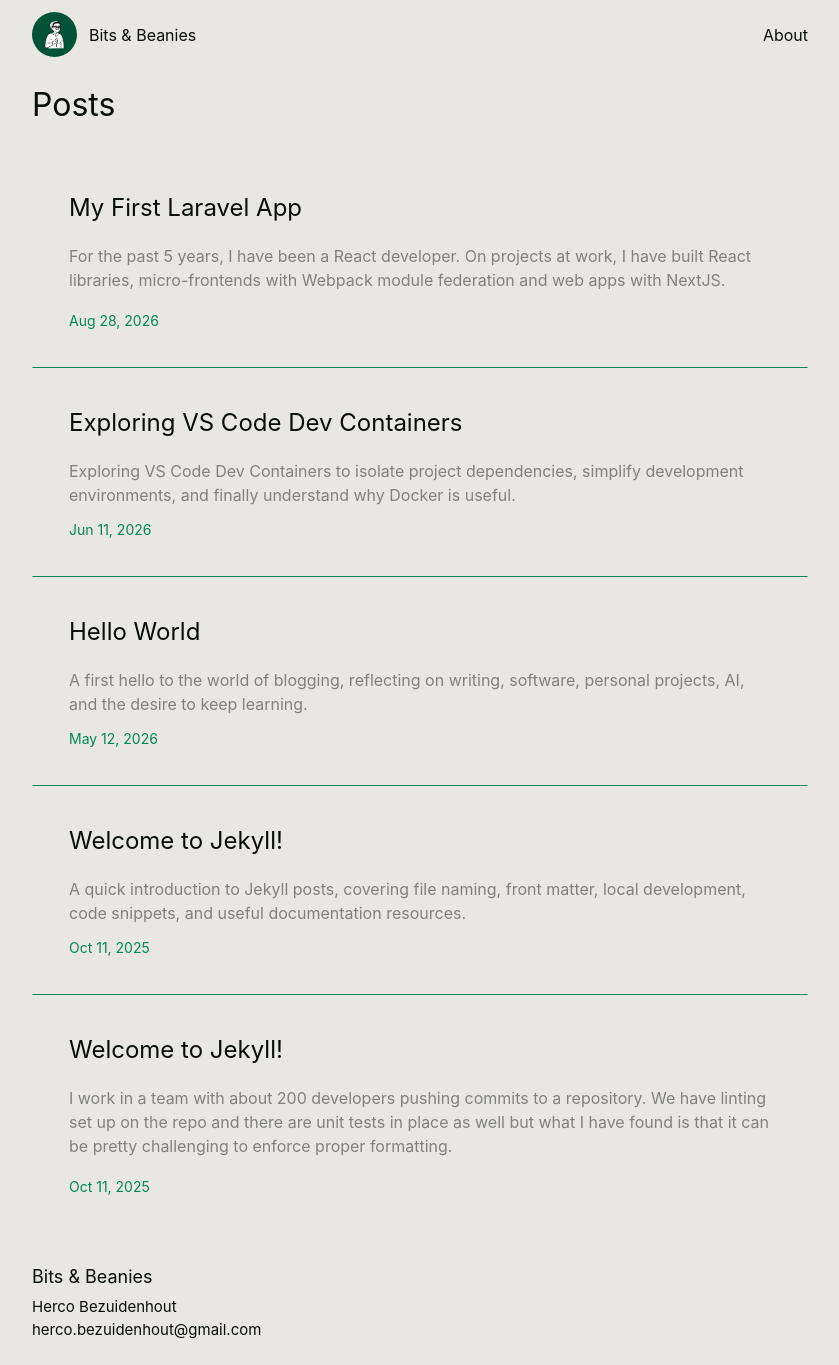
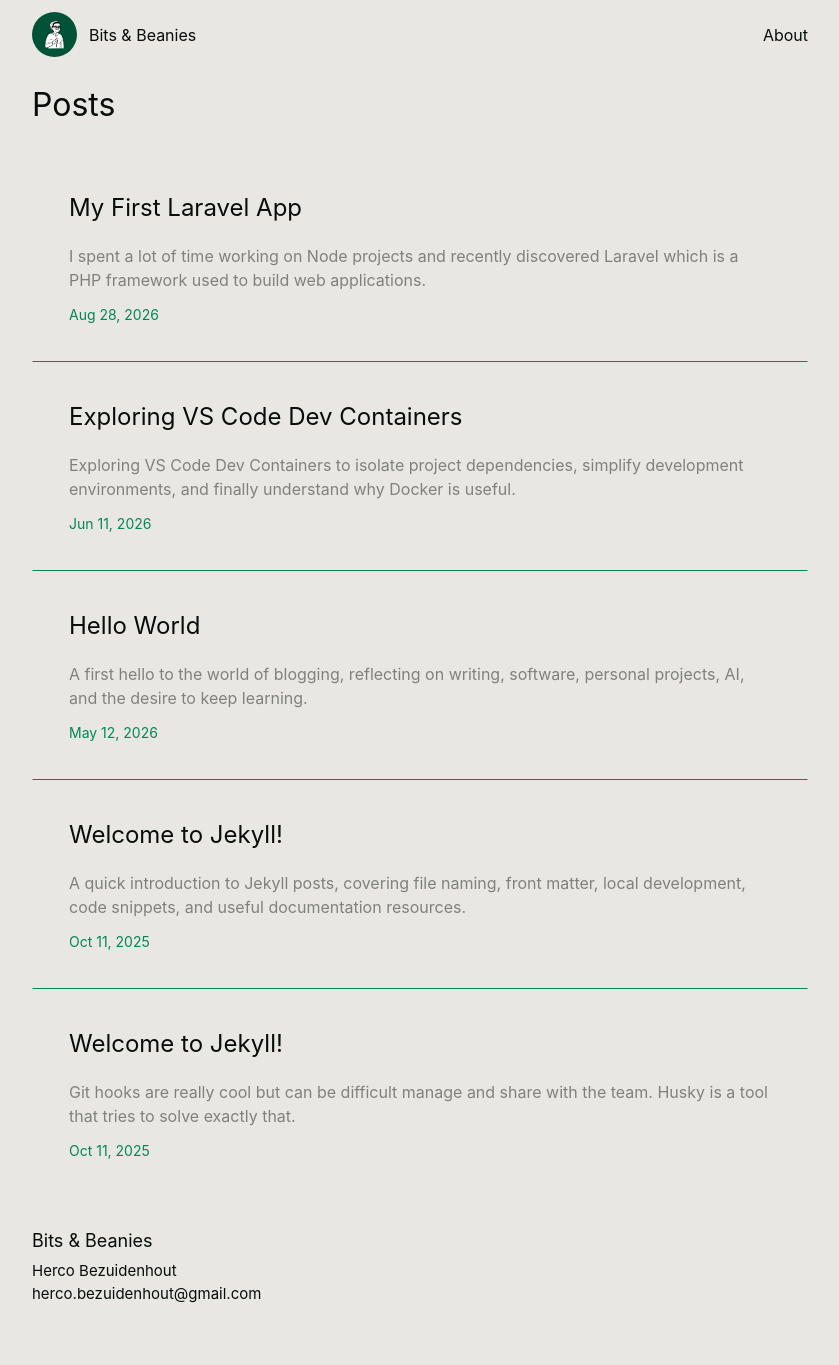
Before and after one commit to hercobezuidenhout/hercobezuidenhout.github.io, a Jekyll site: the page built from index.md, in a window 1280 px wide and 1365 px high. Shown: the whole window, without its empty margins (220-1059 px from the left). Built offline with Jekyll 4.4.1, drawn with Linux system fonts in a browser that asks for light colours.

Commit message:
save: 2026-09-28-perfect-looking-code-with-husky.md

```diff
--- a/_posts/2026-09-28-my-first-laravel-app.md
+++ b/_posts/2026-09-28-my-first-laravel-app.md
@@ -3,6 +3,7 @@
 title: My First Laravel App
 date: 2026-08-28
 categories: web
+excerpt: I spent a lot of time working on Node projects and recently discovered Laravel which is a PHP framework used to build web applications.
 ---
 For the past 5 years, I have been a React developer. On projects at work, I have built React libraries, micro-frontends with Webpack module federation and web apps with NextJS.
 
--- a/_posts/2026-09-28-perfect-looking-code-with-husky.md
+++ b/_posts/2026-09-28-perfect-looking-code-with-husky.md
@@ -4,6 +4,7 @@
 categories:
 tags: []
 layout: post
+excerpt: Git hooks are really cool but can be difficult manage and share with the team. Husky is a tool that tries to solve exactly that.
 ---
 I work in a team with about 200 developers pushing commits to a repository. We have linting set up on the repo and there are unit tests in place as well but what I have found is that it can be pretty challenging to enforce proper formatting.
 
```
Also changed, not shown: _templates/Post.md (+5 -3 lines), .obsidian/workspace.json.
